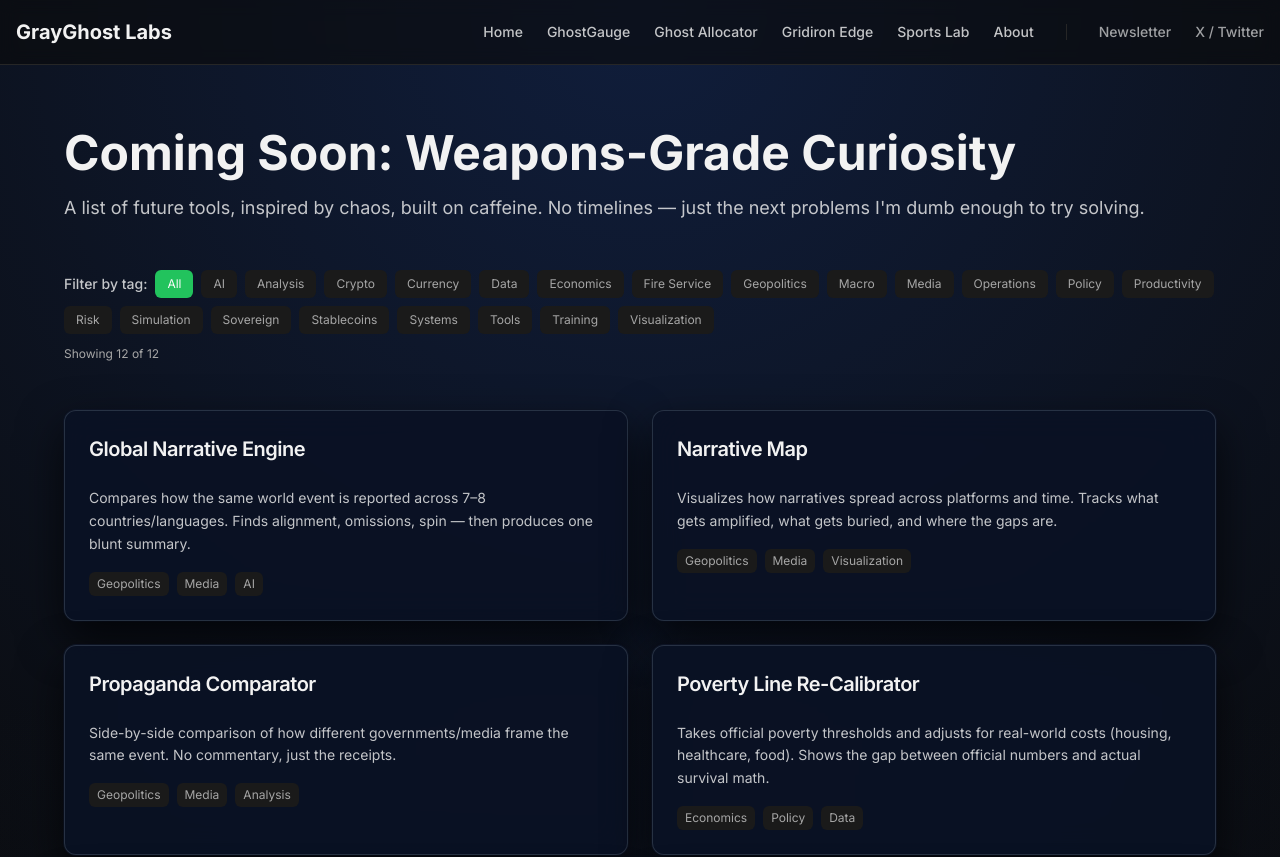
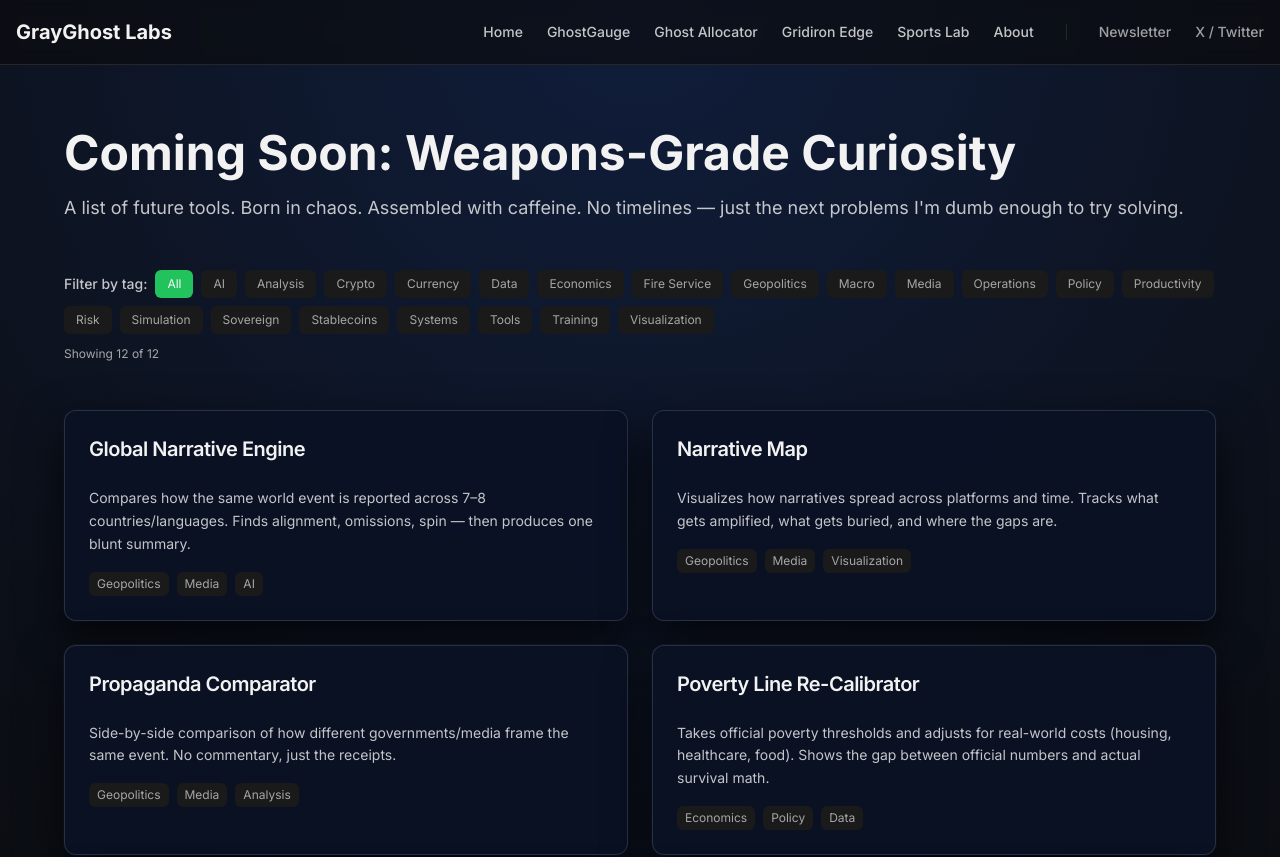
Before and after one commit to firemansghost/grayghostlabs, a Next.js app: page /coming-soon in a window 1280 px wide. Shown: the top 857 px of the page. Built offline with nearby package versions, Linux system fonts and the light colour scheme.

Commit message:
Task 19: Update Coming Soon subhead copy (Born in chaos)

```diff
--- a/app/coming-soon/page.tsx
+++ b/app/coming-soon/page.tsx
@@ -19,7 +19,7 @@ export default function ComingSoonPage() {
             Coming Soon: Weapons-Grade Curiosity
           </h1>
           <p className="text-lg text-foreground/80 leading-relaxed">
-            A list of future tools, inspired by chaos, built on caffeine. No
+            A list of future tools. Born in chaos. Assembled with caffeine. No
             timelines — just the next problems I&apos;m dumb enough to try
             solving.
           </p>
```
